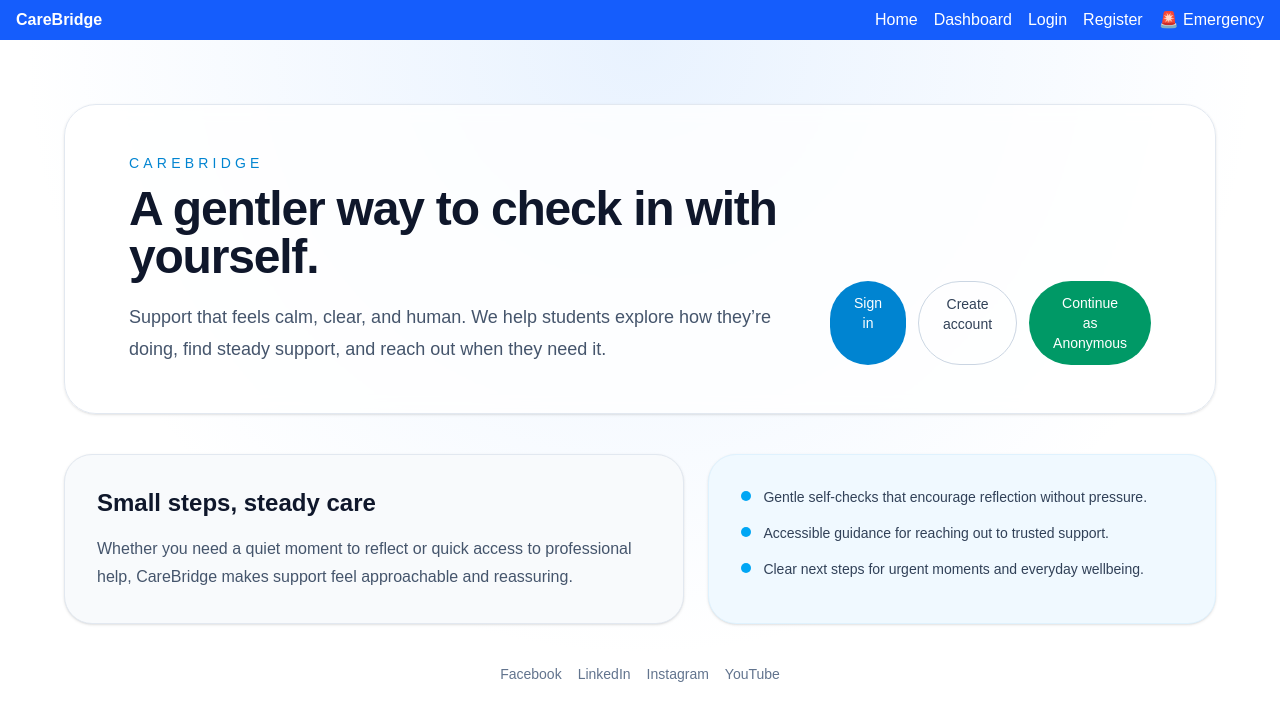
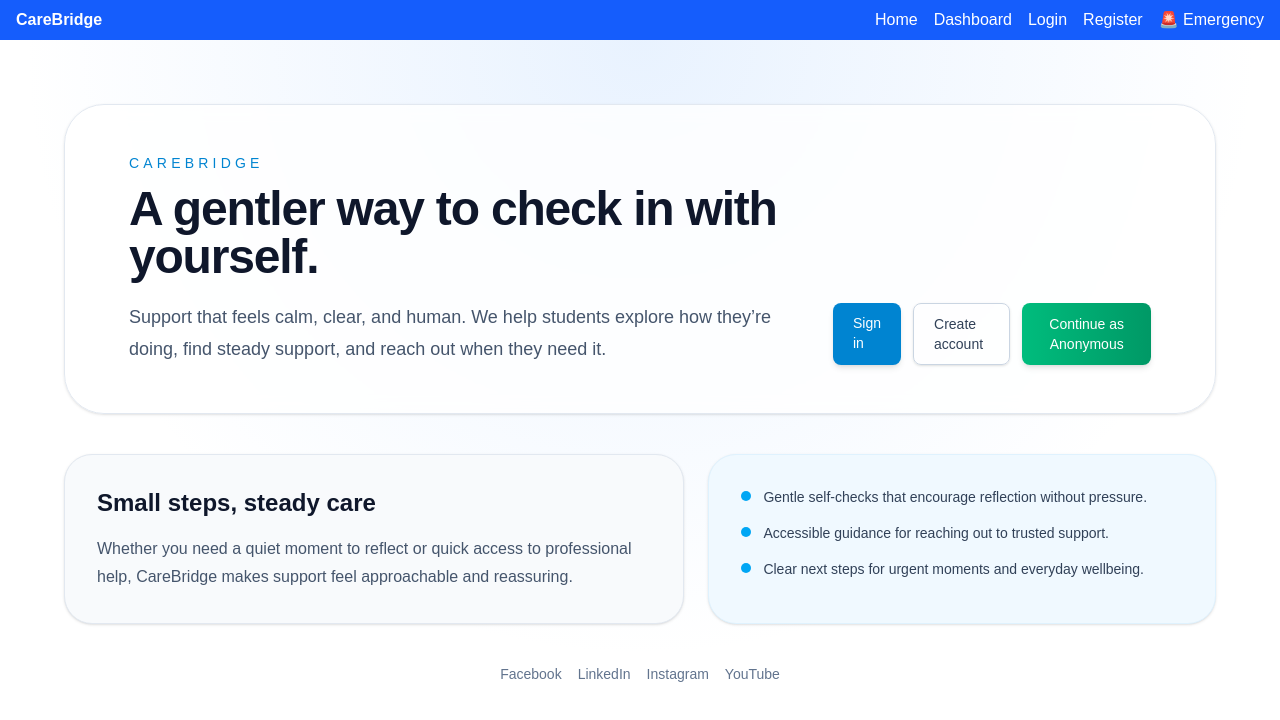
Before and after one commit to shamilaw-sci/CSC3213_20_Group_H, a Next.js app in the folder frontend/: page / in a window 1280 px wide. Shown: the top 720 px of the page. Built offline with nearby package versions, Linux system fonts and the light colour scheme.

Commit message:
Fix button UI in home page

```diff
--- a/frontend/app/page.tsx
+++ b/frontend/app/page.tsx
@@ -1,6 +1,5 @@
 "use client";
 import { useRouter } from "next/navigation";
-
 
 export default function HomePage() {
   const router = useRouter();
@@ -15,7 +14,7 @@ export default function HomePage() {
             "Content-Type": "application/json",
           },
           body: JSON.stringify({}),
-      }
+        },
       );
 
       const data = await response.json();
@@ -28,7 +27,6 @@ export default function HomePage() {
       } else {
         alert(data.message);
       }
-
     } catch (error) {
       console.error("Anonymous login error:", error);
       alert("Server error");
@@ -38,7 +36,7 @@ export default function HomePage() {
   return (
     <main className="min-h-screen bg-[radial-gradient(circle_at_top,rgba(191,219,254,0.35),transparent_60%)] px-6 py-16 text-slate-800 sm:px-8 lg:px-12">
       <div className="mx-auto flex max-w-6xl flex-col gap-10">
-        <section className="rounded-4xl border border-slate-200 bg-white/80 px-8 py-12 shadow-sm backdrop-blur sm:px-12 lg:px-16">
+        <section className="rounded-[2.5rem] border border-slate-200 bg-white/80 px-8 py-12 shadow-sm backdrop-blur sm:px-12 lg:px-16">
           <div className="flex flex-col gap-8 lg:flex-row lg:items-end lg:justify-between">
             <div className="max-w-2xl">
               <p className="mb-3 text-sm font-medium uppercase tracking-[0.3em] text-sky-600">
@@ -54,22 +52,23 @@ export default function HomePage() {
               </p>
             </div>
 
+            {/* Modernized Buttons */}
             <div className="flex flex-col gap-3 sm:flex-row">
               <a
                 href="/login"
-                className="rounded-full bg-sky-600 px-6 py-3 text-center text-sm font-medium text-white transition hover:bg-sky-700"
+                className="rounded-lg bg-sky-600 px-5 py-2.5 text-sm font-medium text-white shadow-md transition hover:bg-sky-700 hover:shadow-lg"
               >
                 Sign in
               </a>
               <a
                 href="/register"
-                className="rounded-full border border-slate-300 px-6 py-3 text-center text-sm font-medium text-slate-700 transition hover:border-sky-400 hover:text-sky-700"
+                className="rounded-lg border border-slate-300 px-5 py-2.5 text-sm font-medium text-slate-700 shadow-sm transition hover:border-sky-400 hover:text-sky-700 hover:shadow-md"
               >
                 Create account
               </a>
               <button
                 onClick={handleAnonymousLogin}
-                  className="rounded-full bg-emerald-600 px-6 py-3 text-center text-sm font-medium text-white transition hover:bg-emerald-700"
+                className="rounded-lg bg-gradient-to-r from-emerald-500 to-emerald-600 px-5 py-2.5 text-sm font-medium text-white shadow-md transition hover:from-emerald-600 hover:to-emerald-700 hover:shadow-lg"
               >
                 Continue as Anonymous
               </button>
```
Lines whose indentation alone changed are shown as unchanged.
